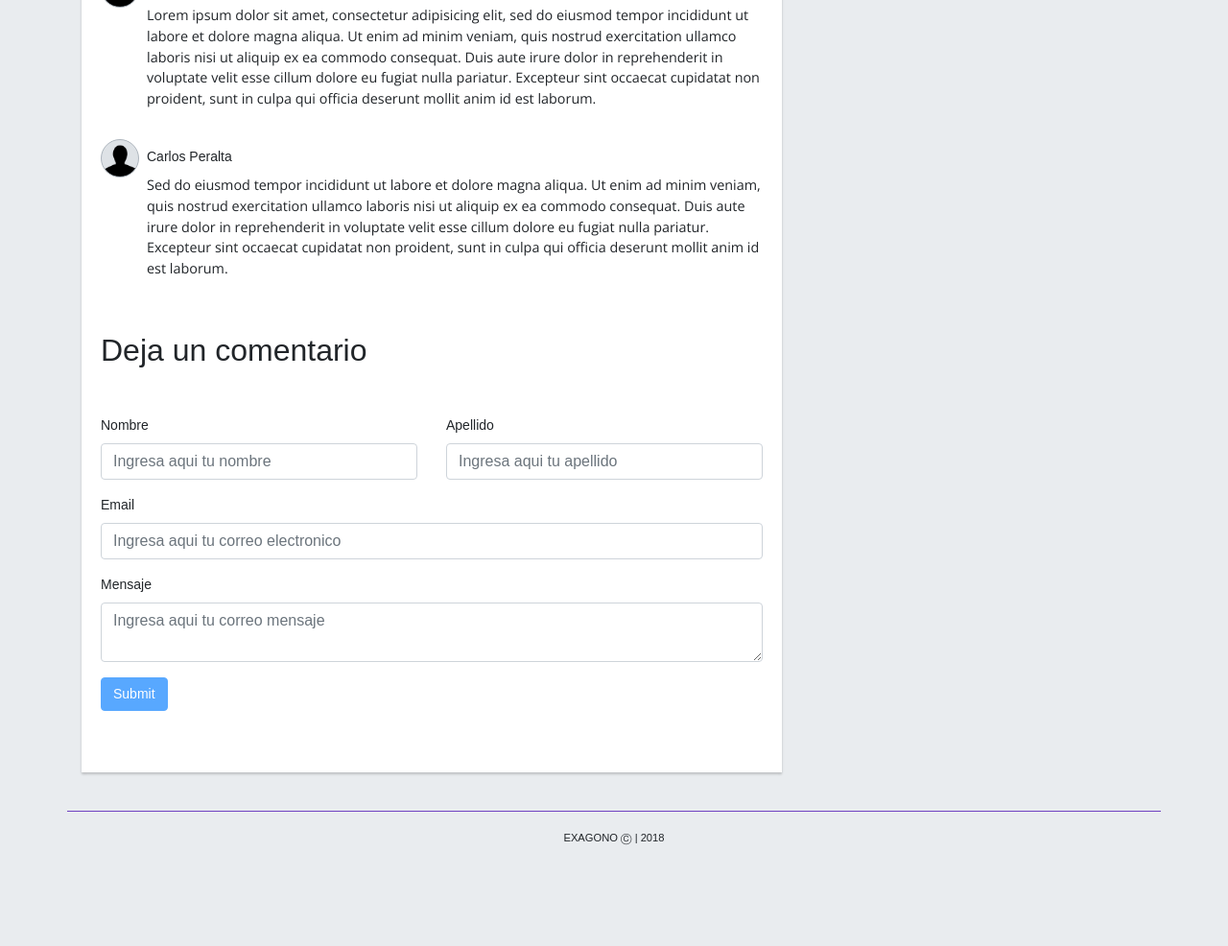
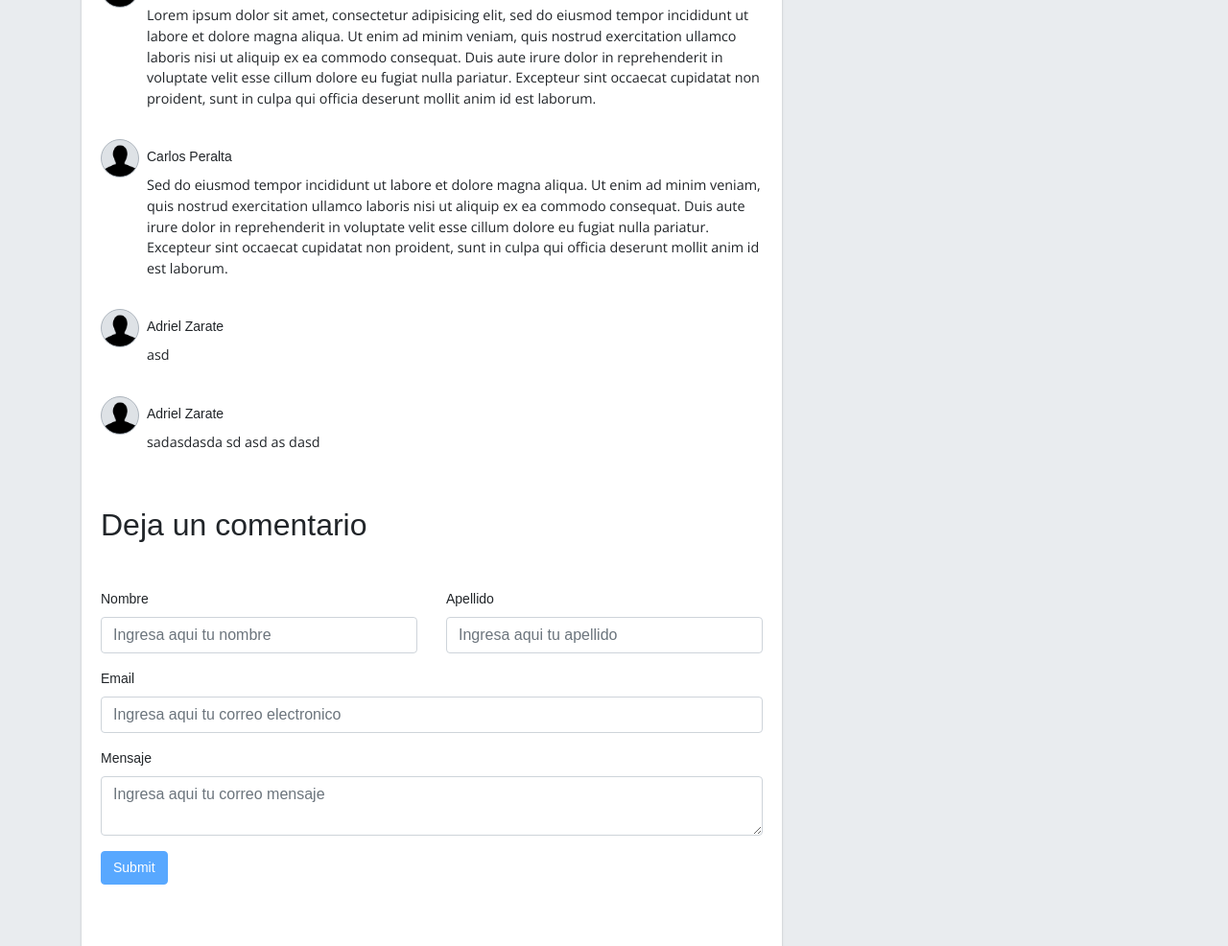
Before and after one commit to adrielzarate/Practica-Front-end-Ninja, a website built with webpack: page src/pages/article.html in a window 1280 px wide. Shown: the part 1578-2564 px from the top of the page at 96% size. Before the commit the page ends 2477 px from the top, so only its background shows below. Built offline with nearby package versions, Linux system fonts and the light colour scheme; data requests are answered from the project's data file; a web font is replaced by a local one; what @fortawesome/fontawesome, pubsub-js would draw is missing.

Commit message:
loading comments

```diff
--- a/comments.json
+++ b/comments.json
@@ -13,6 +13,20 @@
       "lastName": "Peralta",
       "email": "carlos@mail.com",
       "message": "Sed do eiusmod tempor incididunt ut labore et dolore magna aliqua. Ut enim ad minim veniam, quis nostrud exercitation ullamco laboris nisi ut aliquip ex ea commodo consequat. Duis aute irure dolor in reprehenderit in voluptate velit esse cillum dolore eu fugiat nulla pariatur. Excepteur sint occaecat cupidatat non proident, sunt in culpa qui officia deserunt mollit anim id est laborum."
+    },
+    {
+      "firstName": "Adriel",
+      "lastName": "Zarate",
+      "email": "adrielzarate@gmail.com",
+      "message": "asd",
+      "id": 3
+    },
+    {
+      "firstName": "Adriel",
+      "lastName": "Zarate",
+      "email": "adrielzarate@gmail.com",
+      "message": "sadasdasda sd asd as dasd",
+      "id": 4
     }
   ]
 }
--- a/src/index.js
+++ b/src/index.js
@@ -32,7 +32,7 @@ document.addEventListener('DOMContentLoaded', () => {
     const scrollTo = new ScrollTo('.btn__go-top', 'body');
 
     const commentsService = new CommentsService(url);
-    const wordsCount = new WordsCount('#message', 3);
+    const wordsCount = new WordsCount('#message', 120);
     const formController = new FormController('.comment-form', commentsService, PubSub, wordsCount);
     const commentsListController = new CommentsListController('.comments-list', commentsService, PubSub);
     commentsListController.loadComments();
--- a/src/js/FormController.js
+++ b/src/js/FormController.js
@@ -7,7 +7,6 @@ export class FormController {
         this.wordsCount = wordsCount;
         this.addEventListeners();
     }
-
 
     setLoading(loading) {
         this.loading = loading;
@@ -26,7 +25,7 @@ export class FormController {
             event.preventDefault();
             if (this.loading == false) {
                 this.setLoading(true);
-                let comment = this.buildComment();
+                let comment = this.commentData();
                 this.commentsService.save(comment).then(createdComment => {
                     // comentario creado
                     this.element.reset(); // limpia el formulario
--- a/src/pages/partials/comments.html
+++ b/src/pages/partials/comments.html
@@ -1,50 +1,7 @@
 <div id="article-comments" class="pt-8">
     <h2 class="mb-5">Comentarios</h2>
 
-    <ul class="comments-list list-unstyled mb-5">
-        <li class="comments-list__item">
-            <div class="media mt-3 mb-4">
-                <div class="media__pic mr-2"></div>
-                <div class="media-body">
-                    <div class="article-info__name my-2">Nombre Apellido</div>
-                    <p>Lorem ipsum dolor sit amet, consectetur adipisicing elit. Quae reiciendis incidunt eveniet error aliquam qui, non sequi laborum eligendi minima deleniti. In enim explicabo quisquam qui saepe dignissimos perferendis consequuntur.</p>
-                    <button type="button" class="btn btn-outline-primary btn-xs">Responder</button>
-                </div>
-            </div>
-        </li>
-<!--         <li class="comments-list__item">
-            <div class="media mt-3 mb-4">
-                <div class="media__pic mr-2"></div>
-                <div class="media-body">
-                    <div class="article-info__name">Nombre Apellido</div>
-                    <p>Lorem ipsum dolor sit amet, consectetur adipisicing elit. Quae reiciendis incidunt eveniet error aliquam qui, non sequi laborum eligendi minima deleniti. In enim explicabo quisquam qui saepe dignissimos perferendis consequuntur.</p>
-                    <button type="button" class="btn btn-outline-primary btn-xs">Responder</button>
-                </div>
-            </div>
-            <ul class="list-unstyled">
-                <li class="comments-list__item">
-                    <div class="media mt-3 mb-4">
-                        <div class="media__pic mr-2"></div>
-                        <div class="media-body">
-                            <div class="article-info__name">Nombre Apellido</div>
-                            <p>Lorem ipsum dolor sit amet, consectetur adipisicing elit. Quae reiciendis incidunt eveniet error aliquam qui, non sequi laborum eligendi minima deleniti. In enim explicabo quisquam qui saepe dignissimos perferendis consequuntur.</p>
-                            <button type="button" class="btn btn-outline-primary btn-xs">Responder</button>
-                        </div>
-                    </div>
-                </li>
-                <li class="comments-list__item">
-                    <div class="media mt-3 mb-4">
-                        <div class="media__pic mr-2"></div>
-                        <div class="media-body">
-                            <div class="article-info__name">Nombre Apellido</div>
-                            <p>Lorem ipsum dolor sit amet, consectetur adipisicing elit. Quae reiciendis incidunt eveniet error aliquam qui, non sequi laborum eligendi minima deleniti. In enim explicabo quisquam qui saepe dignissimos perferendis consequuntur.</p>
-                            <button type="button" class="btn btn-outline-primary btn-xs">Responder</button>
-                        </div>
-                    </div>
-                </li>
-            </ul>
-        </li> -->
-    </ul>
+    <ul class="comments-list list-unstyled mb-5"></ul>
 
     <h2 class="my-5">Deja un comentario</h2>
     <form class="comment-form" novalidate>
```
